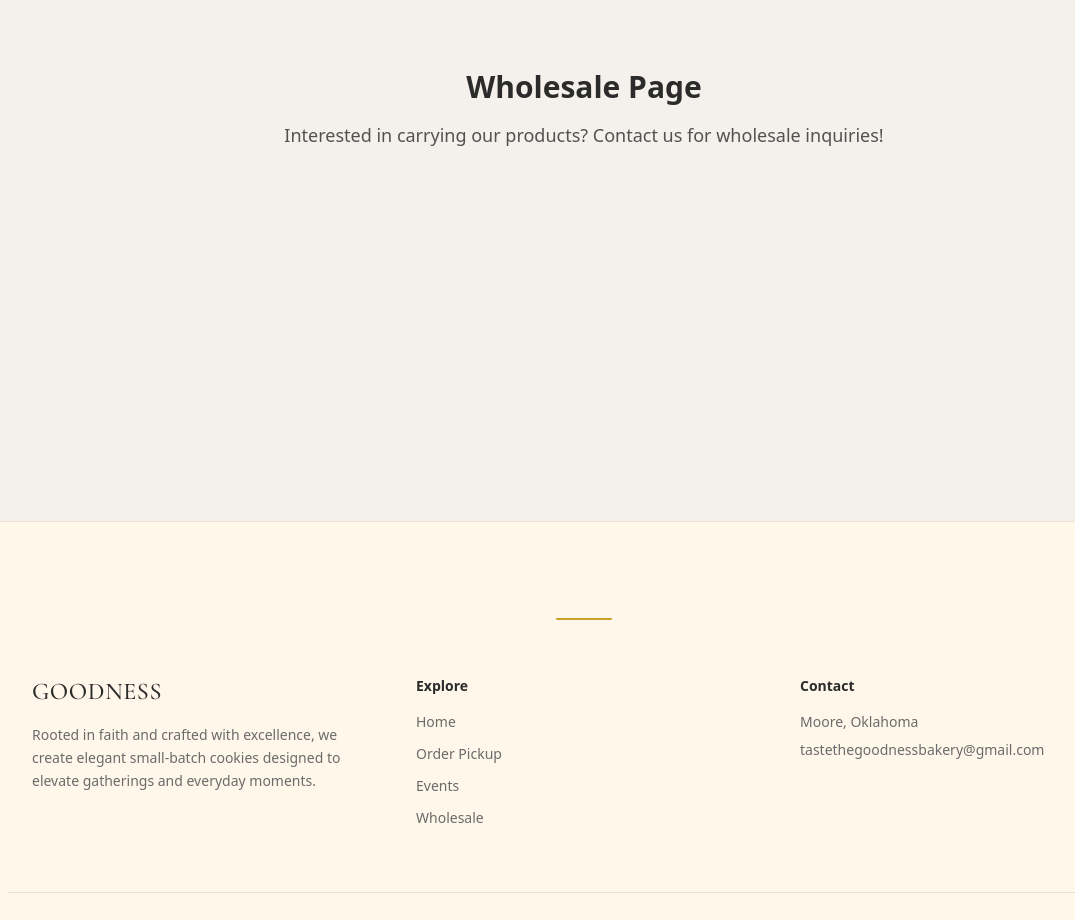
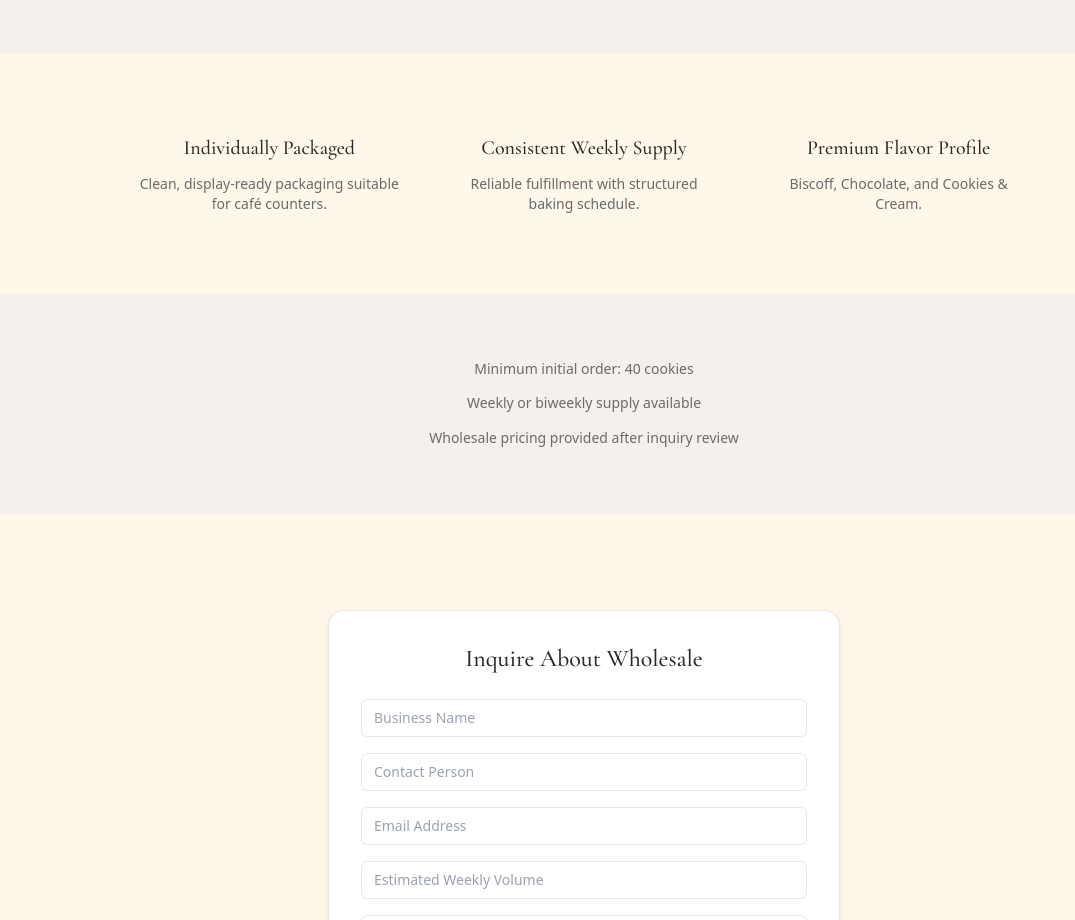
Before and after one commit to devwithdesiree/goodness-bakery, a React (Vite) app: page /wholesale in a window 1280 px wide. Shown: the part 380-1300 px from the top of the page, without its empty margins (56-1131 px from the left). Built offline with nearby package versions, Linux system fonts and the light colour scheme.

Commit message:
working on the new version of the brand

```diff
--- a/src/features/pickup/PickupPage.tsx
+++ b/src/features/pickup/PickupPage.tsx
@@ -1,5 +1,5 @@
 import { Helmet } from "react-helmet";
-import { isPreorderOpen } from "./pickup.Constants";
+import { isPreorderOpen } from "./pickup.constants";
 import { usePickupForm } from "./usePickupForm";
 import PickupForm from "./PickupForm";
 
--- a/src/features/pickup/usePickupForm.ts
+++ b/src/features/pickup/usePickupForm.ts
@@ -1,5 +1,5 @@
 import { useState } from "react";
-import { PRICES } from "./pickup.Constants";
+import { PRICES } from "./pickup.constants";
 import { sendOrderToFormspree, createStripeSession } from "./pickup.service";
 import type { PickupFormState } from "./pickup.types";
 
@@ -47,7 +47,7 @@ export function usePickupForm(formspreeEndpoint: string) {
       if (!price) throw new Error("Invalid box size");
 
       const url = await createStripeSession(
-        `${form.flavor} – ${form.boxSize}`,
+        `${form.flavor} - ${form.boxSize}`,
         price,
         form.quantity
       );
--- /dev/null
+++ b/src/features/wholesale/WholesaleInquiryForm.tsx
@@ -0,0 +1,105 @@
+import { useState } from "react";
+
+export default function WholesaleInquiryForm() {
+  const [loading, setLoading] = useState(false);
+  const [success, setSuccess] = useState(false);
+  const [error, setError] = useState("");
+
+  async function handleSubmit(e: React.FormEvent<HTMLFormElement>) {
+    e.preventDefault();
+    setError("");
+
+    try {
+      setLoading(true);
+
+      const formData = new FormData(e.currentTarget);
+
+      const response = await fetch("https://formspree.io/f/mqanbobk", {
+        method: "POST",
+        body: formData,
+      });
+
+      if (!response.ok) throw new Error("Failed");
+
+      setSuccess(true);
+    } catch {
+      setError("Something went wrong. Please try again.");
+    } finally {
+      setLoading(false);
+    }
+  }
+
+  if (success) {
+    return (
+      <p className="text-center text-sm text-goodness-muted">
+        Thank you. We will respond within 24 hours.
+      </p>
+    );
+  }
+
+  return (
+    <form onSubmit={handleSubmit} className="space-y-4">
+
+      <input
+        name="businessName"
+        placeholder="Business Name"
+        required
+        className="w-full border border-goodness-charcoal/10 px-3 py-2 rounded-md text-sm"
+      />
+
+      <input
+        name="contactName"
+        placeholder="Contact Person"
+        required
+        className="w-full border border-goodness-charcoal/10 px-3 py-2 rounded-md text-sm"
+      />
+
+      <input
+        type="email"
+        name="email"
+        placeholder="Email Address"
+        required
+        className="w-full border border-goodness-charcoal/10 px-3 py-2 rounded-md text-sm"
+      />
+
+      <input
+        type="number"
+        name="estimatedWeeklyVolume"
+        placeholder="Estimated Weekly Volume"
+        required
+        min={40}
+        className="w-full border border-goodness-charcoal/10 px-3 py-2 rounded-md text-sm"
+      />
+
+      <select
+        name="frequency"
+        required
+        className="w-full border border-goodness-charcoal/10 px-3 py-2 rounded-md text-sm bg-white"
+      >
+        <option value="">Supply Frequency</option>
+        <option value="Weekly">Weekly</option>
+        <option value="Biweekly">Biweekly</option>
+      </select>
+
+      <textarea
+        name="details"
+        rows={3}
+        placeholder="Additional details (optional)"
+        className="w-full border border-goodness-charcoal/10 px-3 py-2 rounded-md text-sm"
+      />
+
+      {error && (
+        <p className="text-xs text-red-600 text-center">{error}</p>
+      )}
+
+      <button
+        type="submit"
+        disabled={loading}
+        className="w-full py-2.5 rounded-md text-white text-sm font-medium bg-goodness-gold hover:opacity-90 transition"
+      >
+        {loading ? "Submitting..." : "Submit Inquiry"}
+      </button>
+
+    </form>
+  );
+}
--- /dev/null
+++ b/src/features/wholesale/WholesalePage.tsx
@@ -0,0 +1,97 @@
+
+import { Helmet } from "react-helmet";
+import WholesaleInquiryForm from "./WholesaleInquiryForm";
+
+export default function WholesalePage() {
+  return (
+    <>
+      <Helmet>
+        <title>Wholesale | Goodness Bakery</title>
+        <meta
+          name="description"
+          content="Partner with Goodness Bakery for premium individually packaged cookies supplied to cafés and businesses."
+        />
+      </Helmet>
+
+      <main className="bg-goodness-white min-h-screen">
+
+        {/* HERO */}
+        <section className="bg-goodness-beige py-24 px-4 text-center">
+          <div className="max-w-3xl mx-auto">
+            <h1 className="font-serifLogo text-4xl text-goodness-charcoal">
+              Café & Wholesale Partnerships
+            </h1>
+
+            <div className="w-12 h-[2px] bg-goodness-gold mx-auto mt-4"></div>
+
+            <p className="mt-6 text-goodness-muted text-lg leading-relaxed">
+              Consistent small-batch cookie supply for cafés, coffee shops,
+              and local businesses seeking elevated dessert offerings.
+            </p>
+          </div>
+        </section>
+
+        {/* WHY PARTNER */}
+        <section className="py-20 px-4">
+          <div className="max-w-4xl mx-auto grid md:grid-cols-3 gap-12 text-center">
+
+            <div>
+              <h3 className="font-serifLogo text-xl text-goodness-charcoal mb-3">
+                Individually Packaged
+              </h3>
+              <p className="text-sm text-goodness-muted">
+                Clean, display-ready packaging suitable for café counters.
+              </p>
+            </div>
+
+            <div>
+              <h3 className="font-serifLogo text-xl text-goodness-charcoal mb-3">
+                Consistent Weekly Supply
+              </h3>
+              <p className="text-sm text-goodness-muted">
+                Reliable fulfillment with structured baking schedule.
+              </p>
+            </div>
+
+            <div>
+              <h3 className="font-serifLogo text-xl text-goodness-charcoal mb-3">
+                Premium Flavor Profile
+              </h3>
+              <p className="text-sm text-goodness-muted">
+                Biscoff, Chocolate, and Cookies & Cream.
+              </p>
+            </div>
+
+          </div>
+        </section>
+
+        {/* HOW IT WORKS */}
+        <section className="bg-goodness-beige py-16 px-4">
+          <div className="max-w-2xl mx-auto text-center text-sm text-goodness-muted leading-relaxed space-y-3">
+            <p>
+              Minimum initial order: 40 cookies
+            </p>
+            <p>
+              Weekly or biweekly supply available
+            </p>
+            <p>
+              Wholesale pricing provided after inquiry review
+            </p>
+          </div>
+        </section>
+
+        {/* FORM */}
+        <section className="py-24 px-4">
+          <div className="max-w-lg mx-auto bg-white border border-goodness-charcoal/10 rounded-2xl p-8 shadow-md">
+            <h2 className="font-serifLogo text-2xl text-goodness-charcoal text-center mb-6">
+              Inquire About Wholesale
+            </h2>
+
+            <WholesaleInquiryForm />
+          </div>
+        </section>
+
+      </main>
+    </>
+  );
+}
--- a/src/main.tsx
+++ b/src/main.tsx
@@ -12,8 +12,8 @@ import TermsPage from "./pages/TermsPage";
 import SuccessPage from "./pages/SuccessPage";
 import CancelPage from "./pages/CancelPage";
 import AboutPage from "./pages/AboutPage";
-import WholesalePage from "./pages/WholesalePage";
-import EventsPage from "./pages/EventsPage";
+import WholesalePage from "./features/wholesale/WholesalePage";
+import EventsPage from "./features/events/EventsPage";
 import PickupPage from "./features/pickup/PickupPage";
 
 ReactDOM.createRoot(document.getElementById("root") as HTMLElement).render(
--- a/src/pages/WholesalePage.tsx
+++ /dev/null
@@ -1,12 +0,0 @@
-
-
-export default function WholesalePage() {
-    return (
-        <div className="min-h-screen flex flex-col items-center justify-center bg-goodness-beige text-goodness-charcoal">
-        <h1 className="text-3xl font-bold mb-4">Wholesale Page</h1>
-        <p className="text-lg text-goodness-charcoal/80 mb-6">
-          Interested in carrying our products? Contact us for wholesale inquiries!
-        </p>
-        </div>
-    );
-}
```
Also changed, not shown: src/features/events/EventInquiryForm.tsx (renamed from src/pages/EventInquiryForm.tsx), src/features/events/EventsPage.tsx (renamed from src/pages/EventsPage.tsx).
